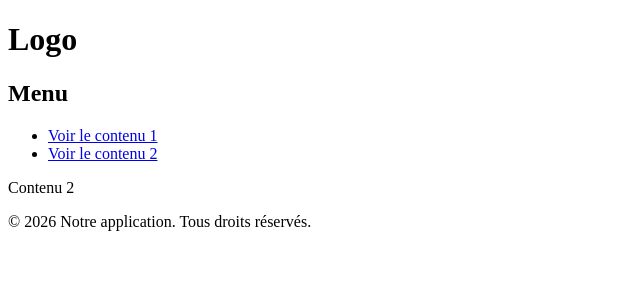
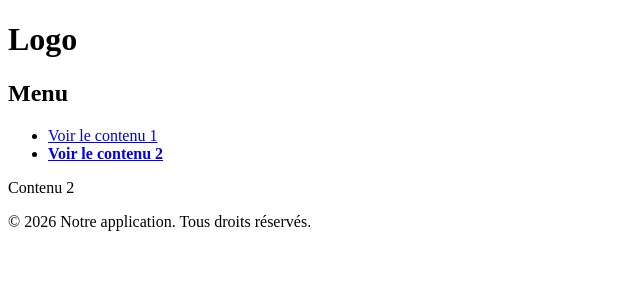
Before and after one commit to theantsadev/app-gouvernance-communale, a React (Vite) app in the folder frontend/: page /content-2 in a window 1280 px wide. Shown: the top 300 px of the page, without its empty margins (0-640 px from the left). Built offline with nearby package versions, Linux system fonts and the light colour scheme.

Commit message:
Ajout de css pour le sidebar
css pour savoir quel onglet est actif

```diff
--- /dev/null
+++ b/frontend/src/assets/css/sidebar-style.css
@@ -0,0 +1,3 @@
+a.active {
+    font-weight: bold;
+}
--- a/frontend/src/components/Sidebar.tsx
+++ b/frontend/src/components/Sidebar.tsx
@@ -1,12 +1,14 @@
-import { Link } from "react-router";
+import { NavLink } from "react-router";
+import '../assets/css/sidebar-style.css';
+
 
 const Sidebar = () => {
     return (
         <aside>
             <h2>Menu</h2>
             <ul>
-                <li><Link to="/">Voir le contenu 1</Link></li>
-                <li><Link to="/content-2">Voir le contenu 2</Link></li>
+                <li><NavLink to="/">Voir le contenu 1</NavLink></li>
+                <li><NavLink to="/content-2">Voir le contenu 2</NavLink></li>
             </ul>
         </aside>
     );
```
